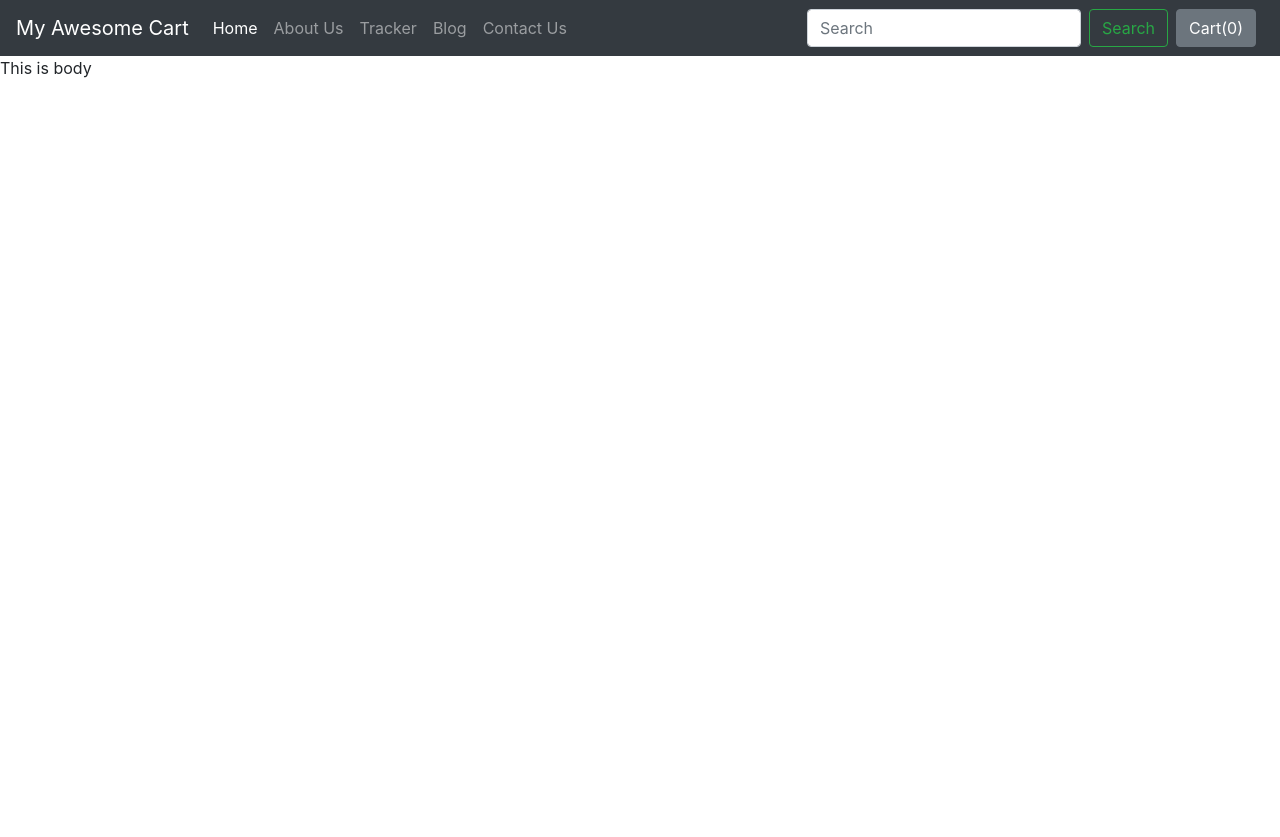
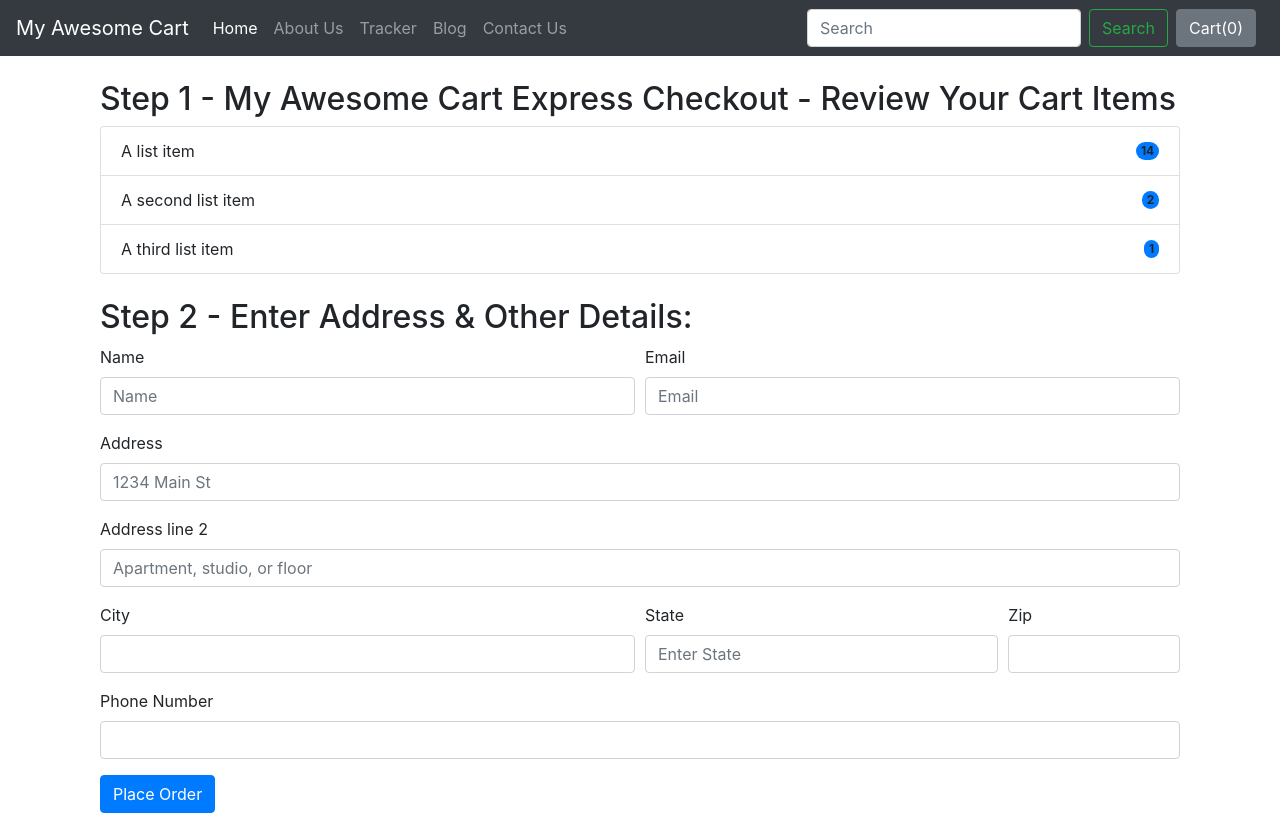
Before and after one commit to aditya423/MyAwesomeCart, a Django app: page /shop/checkout/ in a window 1280 px wide. Before the commit the page ends 78 px from the top, so only its background shows below. Run offline with Django 3.2, Linux system fonts and the light colour scheme; some libraries are stand-ins or nearby versions.

Commit message:
half-done

```diff
--- a/shop/templates/shop/checkout.html
+++ b/shop/templates/shop/checkout.html
@@ -1,4 +1,74 @@
 {% extends 'shop/basic.html' %}
 
 {% block title %} Shop | Checkout {% endblock %}
-{% block body %} This is body {% endblock %}
+
+{% block body %}
+
+<div class="container">
+	<div class="col my-4">
+		<h2>Step 1 - My Awesome Cart Express Checkout - Review Your Cart Items</h2>
+		<div id="items">
+			<ul class="list-group">
+  				<li class="list-group-item d-flex justify-content-between align-items-center">
+    				A list item
+    				<span class="badge bg-primary rounded-pill">14</span>
+  				</li>
+  				<li class="list-group-item d-flex justify-content-between align-items-center">
+    				A second list item
+    				<span class="badge bg-primary rounded-pill">2</span>
+  				</li>
+  				<li class="list-group-item d-flex justify-content-between align-items-center">
+    				A third list item
+    				<span class="badge bg-primary rounded-pill">1</span>
+  				</li>
+			</ul>
+		</div>
+	</div>
+
+	<div class="col my-4">
+        <h2>Step 2 - Enter Address & Other Details:</h2>
+        <form method="post" action="/shop/checkout/">{% csrf_token %}
+            <input type="hidden" name="itemsJson" id="itemsJson">
+            <input type="hidden" name="amount" id="amount">
+            <div class="form-row">
+                <div class="form-group col-md-6">
+                    <label for="inputname">Name</label>
+                    <input type="text" class="form-control" id="name" name="name" placeholder="Name">
+                </div>
+                <div class="form-group col-md-6">
+                    <label for="inputEmail4">Email</label>
+                    <input type="email" class="form-control" id="email" name="email" placeholder="Email">
+                </div>
+            </div>
+            <div class="form-group">
+                <label for="inputAddress">Address</label>
+                <input type="text" class="form-control" id="address1" name="address1" placeholder="1234 Main St">
+            </div>
+            <div class="form-group">
+                <label for="inputAddress2">Address line 2</label>
+                <input type="text" class="form-control" id="address2" name="address2" placeholder="Apartment, studio, or floor">
+            </div>
+            <div class="form-row">
+                <div class="form-group col-md-6">
+                    <label for="inputCity">City</label>
+                    <input type="text" class="form-control" id="city" name="city">
+                </div>
+                <div class="form-group col-md-4">
+                    <label for="inputState">State</label>
+                    <input type="text" class="form-control" id="state" name="state"  placeholder="Enter State">
+                </div>
+                <div class="form-group col-md-2">
+                    <label for="inputZip">Zip</label>
+                    <input type="text" class="form-control" id="zip_code" name="zip_code">
+                </div>
+            </div>
+            <div class="form-group">
+                <label for="inputZip">Phone Number</label>
+                <input type="tel" class="form-control" id="phone" name="phone">
+            </div>
+            <button type="submit" class="btn btn-primary">Place Order</button>
+        </form>
+    </div>
+</div>
+
+{% endblock %}
```
Also changed, not shown: shop/templates/shop/index.html (+106 -39 lines).
